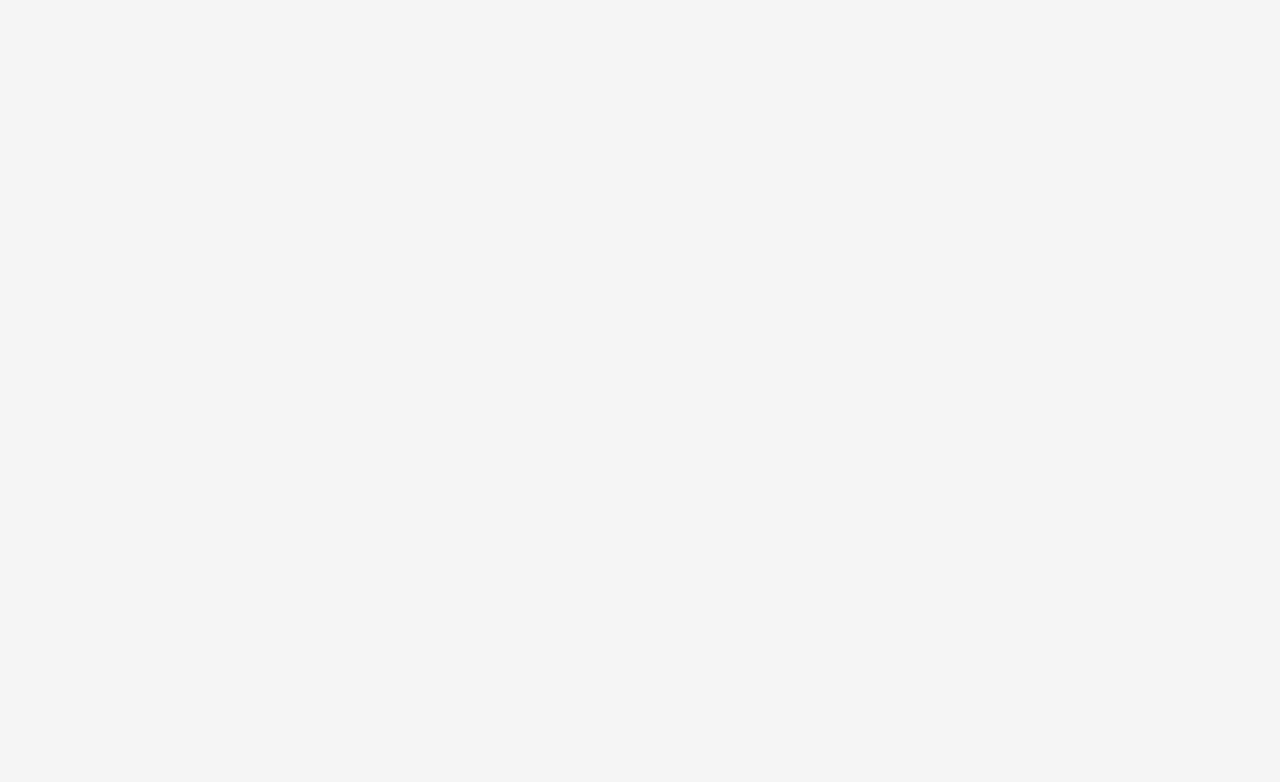
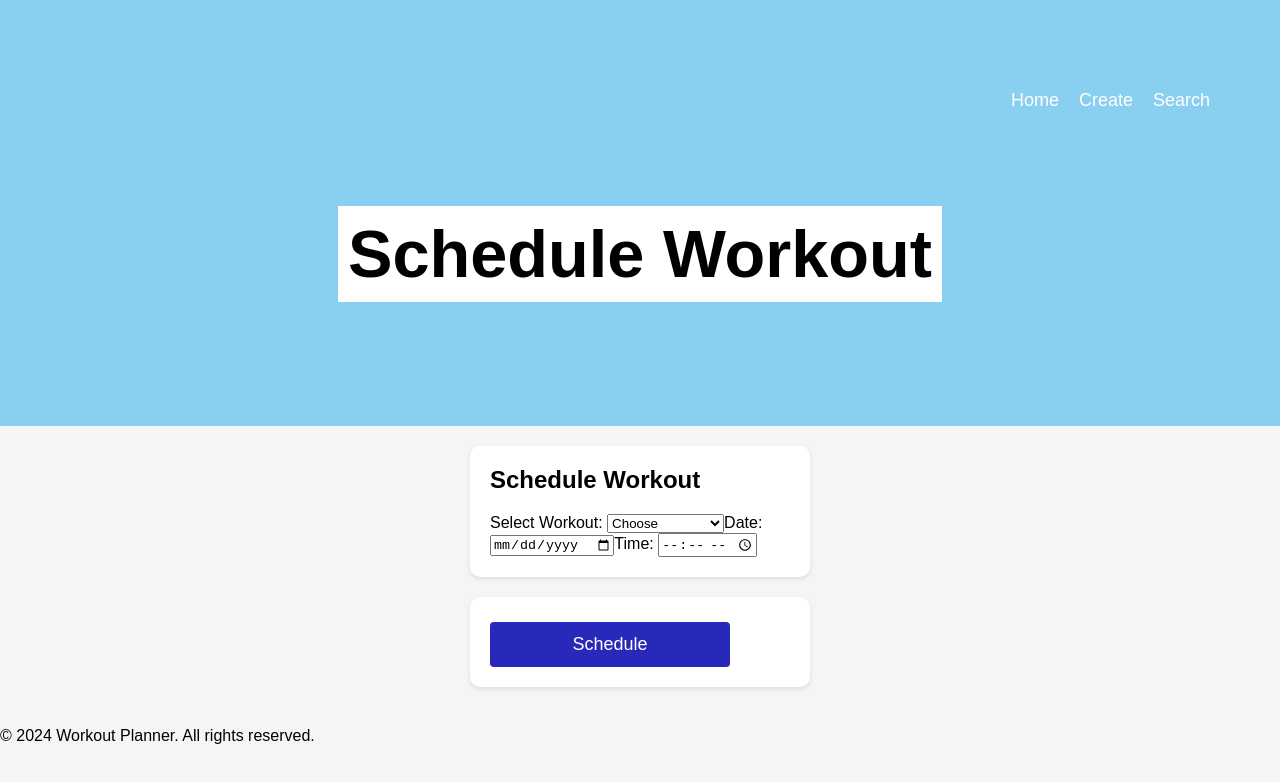
Before and after one commit to info340c-sp24/project-info-hopefuls, a React (Create React App) app in the folder my-app/: page /schedule in a window 1280 px wide. Before the commit this address had no page. Shown: the top 782 px of the page. Built offline with nearby package versions, Linux system fonts and the light colour scheme.

Commit message:
finishing touches

```diff
--- a/my-app/src/App.js
+++ b/my-app/src/App.js
@@ -5,6 +5,7 @@ import Signin from './Signin';
 import Landing from './Landing';
 import Createwo from './createwo';
 import SearchWorkouts from './search';
+import Schedule from './schedule';
 import {BrowserRouter as Router, Routes, Route, Link} from "react-router-dom";
 
 function App() {
@@ -15,6 +16,7 @@ function App() {
         <Route path = "/signin" element={<Signin></Signin>}></Route>
         <Route path = "/Create_page.html" element={<Createwo></Createwo>}></Route>
         <Route path = "/search.html" element={<SearchWorkouts />}></Route>
+        <Route path = "/schedule" element={<Schedule />}></Route>
       </Routes>
     </Router>
   );
--- a/my-app/src/Container.js
+++ b/my-app/src/Container.js
@@ -1,7 +1,7 @@
 // Container.js
 import React from 'react';
 import Card from './Card';
-import Schedule from './schdeule';
+import Schedule from './schedule';
 
 function Container() {
   const cardsData = [
@@ -24,7 +24,7 @@ function Container() {
       imgAlt: "Schedule Workout",
       title: "Schedule Workouts",
       description: "Plan your workout sessions and see progress.",
-      link: <Schedule/>
+      link: "schedule"
     }
   ];
 
--- a/my-app/src/CwHeader.js
+++ b/my-app/src/CwHeader.js
@@ -4,30 +4,31 @@ import { useNavigate } from 'react-router-dom';
 function CwHeader() {
     const navigate = useNavigate();
 
-    const navigateToSign = () => {
-        navigate('/signin');
-    }
     const navigateToHome = () => {
-        navigate('/');
-    }
+      navigate("/");
+    };
+
     const navigateToSearch = () => {
-        navigate('/search.html');
-    }
+      navigate("/search.html");
+    };
+
     const navigateToSchedule = () => {
-        navigate('/schedule.html');
-    }
+      navigate("/schedule");
+    };
 
     return (
       <header>
+      <nav className="navbar">
+        <div className="container">
+          <a href="/" onClick={navigateToHome}>Home</a>
+          <a href="/search.html" onClick={navigateToSearch}>Search</a>
+          <a href="/schedule" onClick={navigateToSchedule}>Schedule</a>
+        </div>
+      </nav>
+      <div className="container">
         <h1>Create Workout</h1>
-        <div className="navbar">
-          {/* <a href="sign" className="button">Sign Up</a> */}
-            <button onClick= {navigateToSign}>Sign In</button>
-            <button onClick= {navigateToHome}>Home</button>
-            <button onCLick = {navigateToSearch}>Search</button>
-            <button onCLick = {navigateToSchedule}>Schedule</button>
-        </div>
-      </header>
+      </div>
+    </header>
     );
   }
 
--- a/my-app/src/schdeule.js
+++ /dev/null
@@ -1,9 +0,0 @@
-import React from 'react'
-
-const Schedule = () => {
-  return (
-    <div>Schedule</div>
-  )
-}
-
-export default Schedule
--- /dev/null
+++ b/my-app/src/schedule.js
@@ -0,0 +1,71 @@
+import React, { useState } from 'react';
+import './index.css';
+
+const Schedule = () => {
+  const [workout, setWorkout] = useState('');
+  const [date, setDate] = useState('');
+  const [time, setTime] = useState('');
+
+  const handleSubmit = (e) => {
+    e.preventDefault();
+    // Handle form submission logic here
+    console.log(`Workout: ${workout}, Date: ${date}, Time: ${time}`);
+  };
+
+  return (
+    <div>
+      <header>
+        <nav className="navbar">
+          <div className="container">
+            <a href="/">Home</a>
+            <a href="/Create_page.html">Create</a>
+            <a href="/search.html">Search</a>
+          </div>
+        </nav>
+        <div className="container">
+          <h1>Schedule Workout</h1>
+        </div>
+      </header>
+      <div className="container">
+        <form onSubmit={handleSubmit}>
+          <div className="card">
+            <h2>Schedule Workout</h2>
+            <label htmlFor="workout_select">Select Workout: </label>
+            <select
+              className="form-select"
+              id="workout_select"
+              value={workout}
+              onChange={(e) => setWorkout(e.target.value)}
+            >
+              <option value="">Choose</option>
+              <option value="1">Saved workouts</option>
+              <option value="2">Others</option>
+            </select>
+            <label htmlFor="schedule_date">Date: </label>
+            <input
+              type="date"
+              id="schedule_date"
+              value={date}
+              onChange={(e) => setDate(e.target.value)}
+            />
+            <label htmlFor="schedule_time">Time: </label>
+            <input
+              type="time"
+              id="schedule_time"
+              value={time}
+              onChange={(e) => setTime(e.target.value)}
+            />
+          </div>
+          <div className="card">
+            <button type="submit" className="button">Schedule</button>
+          </div>
+        </form>
+      </div>
+      <footer>
+        <p>&copy; 2024 Workout Planner. All rights reserved.</p>
+      </footer>
+    </div>
+  );
+};
+
+export default Schedule;
--- a/my-app/src/search.js
+++ b/my-app/src/search.js
@@ -14,7 +14,7 @@ function SearchWorkouts() {
   };
 
   const navigateToSchedule = () => {
-    navigate('/schedule.html');
+    navigate('/schedule');
   };
 
   return (
@@ -22,9 +22,9 @@ function SearchWorkouts() {
       <header>
         <nav className="navbar">
           <div className="container">
-            <a href="#" onClick={navigateToHome}>Home</a>
-            <a href="#" onClick={navigateToCreate}>Create</a>
-            <a href="#" onClick={navigateToSchedule}>Schedule</a>
+            <a href="/" onClick={navigateToHome}>Home</a>
+            <a href="/Create_page.html" onClick={navigateToCreate}>Create</a>
+            <a href="/schedule" onClick={navigateToSchedule}>Schedule</a>
           </div>
         </nav>
         <div className="container">
```
